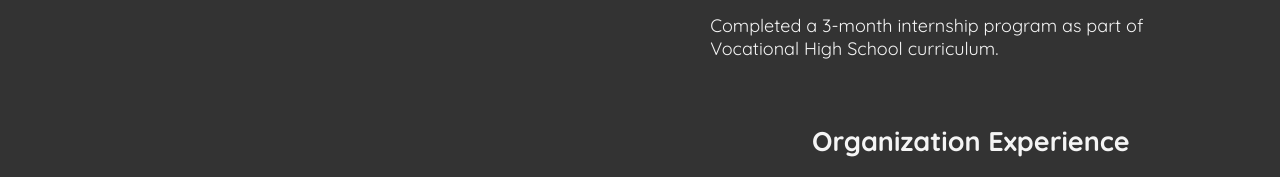
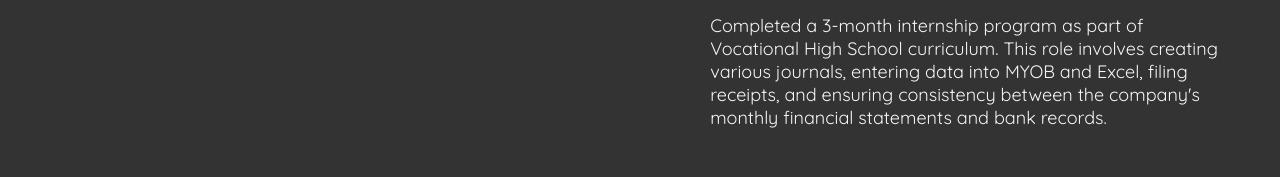
Before and after one commit to glensjo/portofolio, a plain HTML site: page index.html in a window 1280 px wide. Shown: the part 608-785 px from the top of the page. Drawn offline with Linux system fonts and the light colour scheme.

Commit message:
Third Commit

```diff
--- a/index.html
+++ b/index.html
@@ -60,6 +60,7 @@
                 <h3>Accounting Internship, Prometama Sarana Graha PT</h3>
                 <p>
                     Completed a 3-month internship program as part of Vocational High School curriculum.
+                    This role involves creating various journals, entering data into MYOB and Excel, filing receipts, and ensuring consistency between the company's monthly financial statements and bank records.
                 </p>
             </article>
         </div><br>
```
